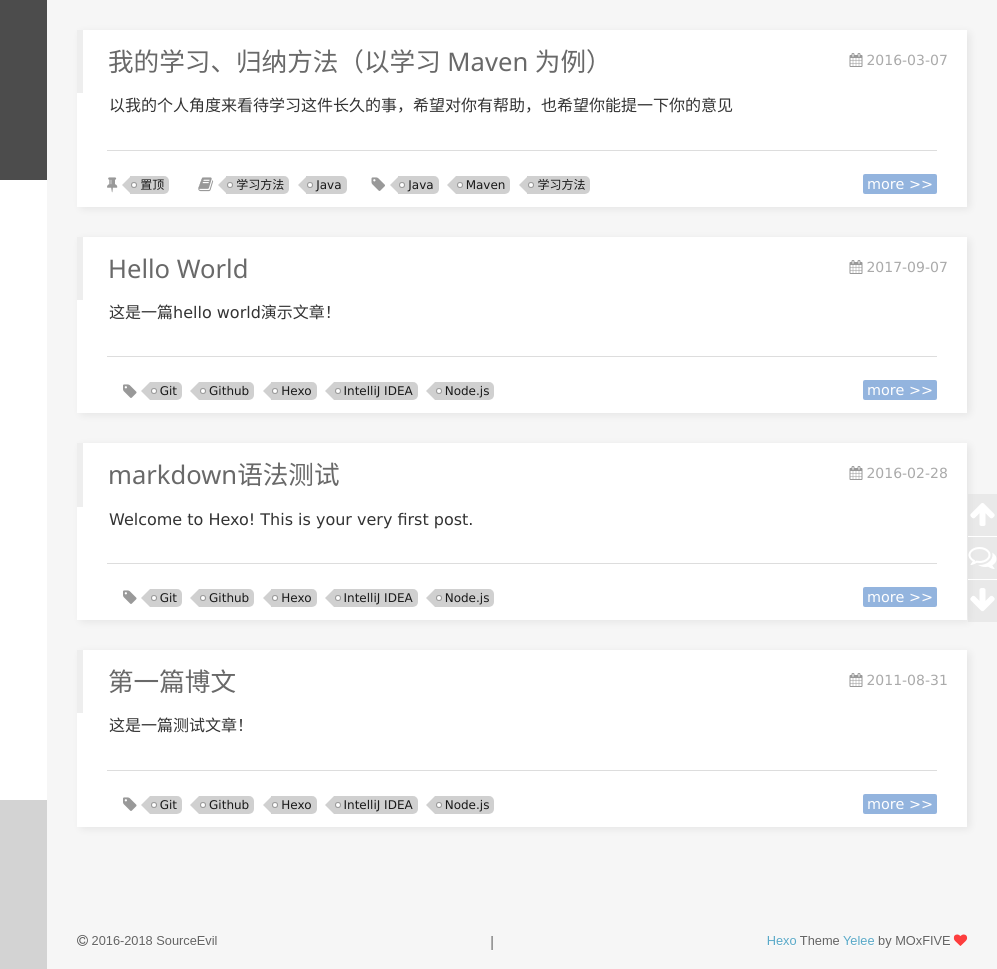
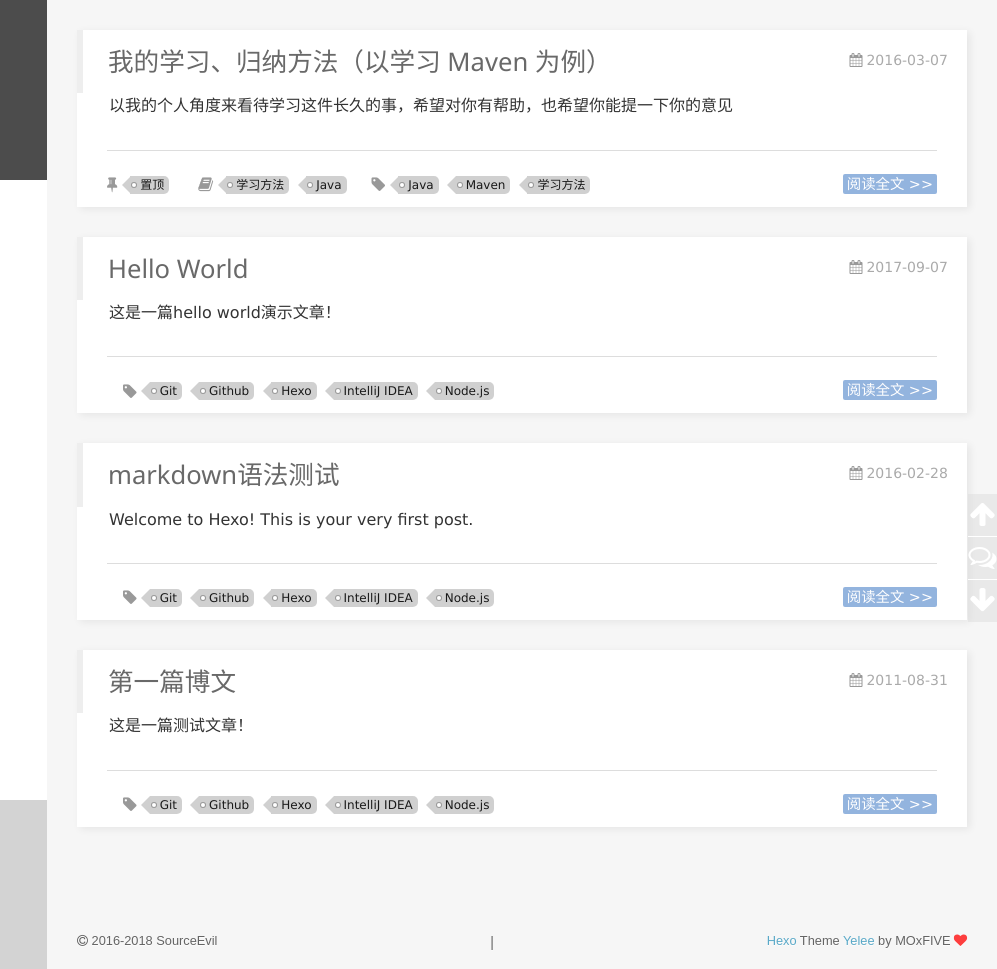
Before and after one commit to eclipseman/eclipseman.github.io, a plain HTML site: page index.html in a window 1280 px wide. Shown: the full height of the page, 283-1280 px from the left. Drawn offline with nearby package versions, Linux system fonts and the light colour scheme; some packages are replaced by stand-ins of ours; a script that the page names is missing.

Commit message:
Site updated: 2018-08-16 11:22:08

```diff
--- a/index.html
+++ b/index.html
@@ -335,7 +335,7 @@
 
 
         <p class="article-more-link">
-          <a href="/2016/03/07/My-Learning-Way/#more">more >></a>
+          <a href="/2016/03/07/My-Learning-Way/#more">阅读全文 >></a>
         </p>
 
       <div class="clearfix"></div>
@@ -399,7 +399,7 @@
 
 
         <p class="article-more-link">
-          <a href="/2017/09/07/hello-world/#more">more >></a>
+          <a href="/2017/09/07/hello-world/#more">阅读全文 >></a>
         </p>
 
       <div class="clearfix"></div>
@@ -463,7 +463,7 @@
 
 
         <p class="article-more-link">
-          <a href="/2016/02/28/new articl/#more">more >></a>
+          <a href="/2016/02/28/new articl/#more">阅读全文 >></a>
         </p>
 
       <div class="clearfix"></div>
@@ -527,7 +527,7 @@
 
 
         <p class="article-more-link">
-          <a href="/2011/08/31/第一篇文章/#more">more >></a>
+          <a href="/2011/08/31/第一篇文章/#more">阅读全文 >></a>
         </p>
 
       <div class="clearfix"></div>
```
